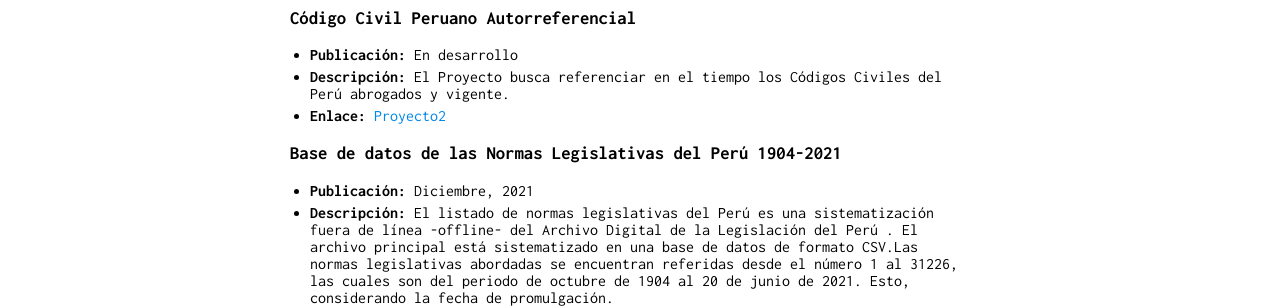
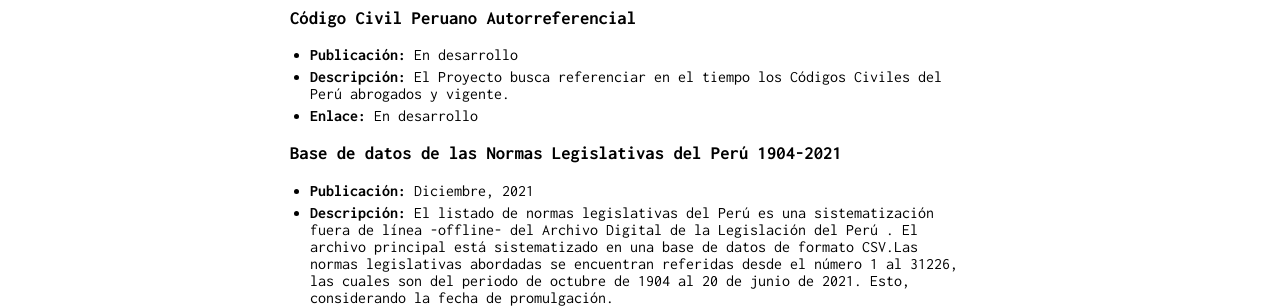
Before and after one commit to actio1680/actio1680.github.io, a Jekyll site: the page built from index.md, in a window 1280 px wide. Shown: the part 268-576 px from the top of the page. Built offline with Jekyll 4.4.1, drawn with Linux system fonts in a browser that asks for light colours; our own code applies the rules of GitHub Pages for plain Markdown files.

Commit message:
Update index.md

```diff
--- a/index.md
+++ b/index.md
@@ -13,7 +13,7 @@ layout: default
 ### Código Civil Peruano Autorreferencial
 - **Publicación:** En desarrollo
 - **Descripción:** El Proyecto busca referenciar en el tiempo los Códigos Civiles del Perú abrogados y vigente.
-- **Enlace:** [Proyecto2](proyecto2.md)
+- **Enlace:** En desarrollo
 
 ### Base de datos de las Normas Legislativas del Perú 1904-2021
 - **Publicación:** Diciembre, 2021
```
